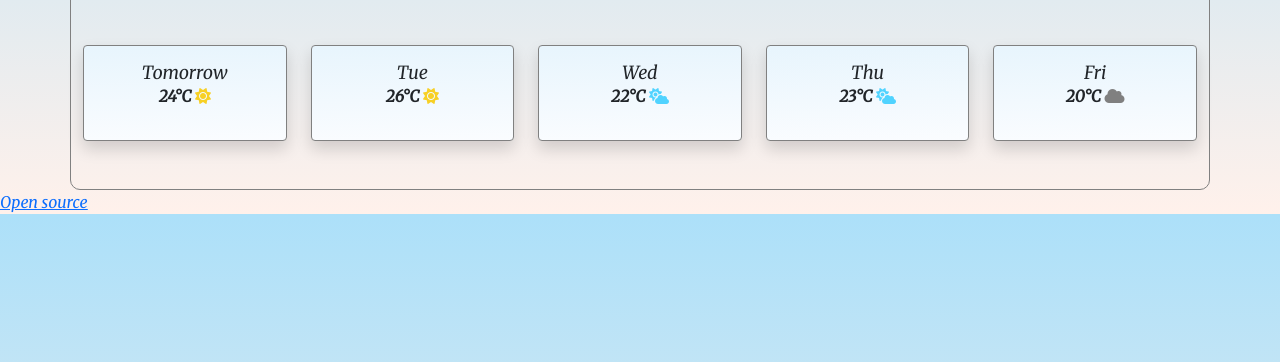
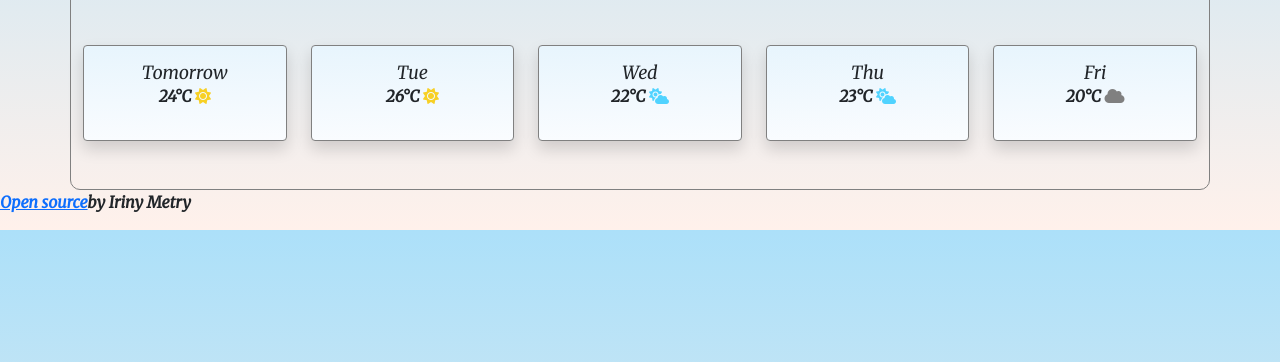
Before and after one commit to irinymetry/weather-application, a plain HTML site: page index.html in a window 1280 px wide. Shown: the part 390-752 px from the top of the page. Drawn offline with nearby package versions, Linux system fonts and the light colour scheme.

Commit message:
Updated Open source link

```diff
--- a/index.html
+++ b/index.html
@@ -79,7 +79,7 @@
             </div>
         </div>
     </div>
-    <a href="http://https://github.com/irinymetry/weather-application">Open source</a>
+    <p><span><a href="http://https://github.com/irinymetry/weather-application">Open source</a></span>by Iriny Metry</p>
     <script src="src/script.js"></script>
 </body>
 
```
